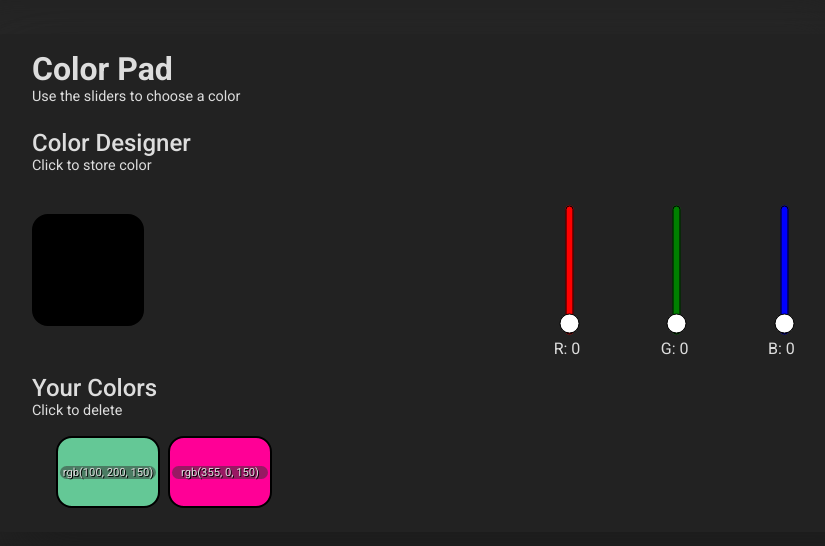
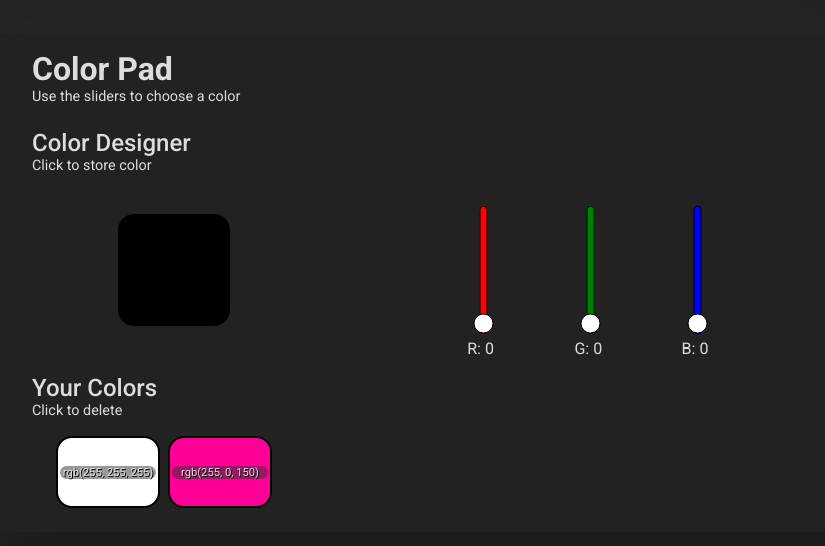
Before and after one commit to Nathan-Payne/color_pad, a Vue app: page / in a window 1280 px wide. Shown: the top 546 px of the page, without its empty margins (208-1033 px from the left). Built offline with nearby package versions, Linux system fonts and the light colour scheme.

Commit message:
bind slider input event to sendColor(), add transitions to colorPalette, add hover states to clickable elements

```diff
--- a/src/App.vue
+++ b/src/App.vue
@@ -19,8 +19,8 @@ const app = {
   data: function() {
     return {
       savedColors: [
-        { id: 1, colorCss: "background-color: rgb(100, 200, 150)" },
-        { id: 2, colorCss: "background-color: rgb(355, 0, 150)" },
+        { id: 1, colorCss: "background-color: rgb(255, 255, 255)" },
+        { id: 2, colorCss: "background-color: rgb(255, 0, 150)" },
       ],
     };
   },
--- a/src/components/colorDesigner.vue
+++ b/src/components/colorDesigner.vue
@@ -59,7 +59,8 @@ export default {
 #designer-main {
   display: flex;
   align-items: center;
-  justify-content: space-between;
+  justify-content: space-around;
+  flex-wrap: wrap;
 }
 
 .color-show-group {
@@ -75,6 +76,11 @@ export default {
   border: 2px solid black;
   border-radius: 1rem;
   cursor: pointer;
+  transition: transform 250ms ease-in-out;
+}
+.color-show:hover {
+  transform: scale(1.2, 1.2);
+  transition: transform 250ms ease-in-out;
 }
 
 .slider-group {
@@ -83,4 +89,11 @@ export default {
   gap: 0.7rem;
   margin-left: 2rem;
 }
+
+@media (max-width: 768px) {
+  .slider-group {
+    gap: 0;
+    margin-left: 0rem;
+  }
+}
 </style>
--- a/src/components/paletteDisplay.vue
+++ b/src/components/paletteDisplay.vue
@@ -3,6 +3,7 @@
     <h2>Your Colors</h2>
     <h4>Click to delete</h4>
     <div id="savedColors">
+      <transition-group name="slide" @before-leave="beforeLeave" appear>
         <div
           class="savedColor"
           v-for="color in savedColors"
@@ -12,6 +13,7 @@
         >
           <span class="rgbFormat">{{ color.colorCss.split(":")[1] }}</span>
         </div>
+      </transition-group>
     </div>
   </section>
 </template>
@@ -26,12 +28,21 @@ export default {
     deleteColor(colorId) {
       eventBus.$emit("deleteColor", colorId);
     },
+    beforeLeave(el) {
+      const { marginLeft, marginTop, width, height } = window.getComputedStyle(
+        el
+      );
+      el.style.left = `${el.offsetLeft - parseFloat(marginLeft, 10)}px`;
+      el.style.top = `${el.offsetTop - parseFloat(marginTop, 10)}px`;
+      el.style.width = width;
+      el.style.height = height;
+    },
   },
 };
 </script>
 
 <style>
-#savedColors {
+#savedColors > span {
   margin-top: 1.1rem;
   padding-left: 1.5rem;
   display: grid;
@@ -49,10 +60,32 @@ export default {
   text-shadow: 1px 1px black;
   font-size: 0.7rem;
 }
+.savedColor:hover {
+  border: 1px solid #333;
+}
 .rgbFormat {
   background-color: rgba(50, 50, 50, 0.5);
   border-radius: 20px;
   width: 6rem;
   text-align: center;
 }
+
+.slide-enter {
+  transform: translateY(-25px);
+  opacity: 0;
+}
+.slide-enter-active {
+  transition: all 250ms ease-in-out;
+}
+.slide-leave-active {
+  transition: all 250ms ease-in-out;
+  position: absolute;
+}
+.slide-leave-to {
+  transform: translateY(25px);
+  opacity: 0;
+}
+.slide-move {
+  transition: all 250ms ease-in-out;
+}
 </style>
--- a/src/components/slider.vue
+++ b/src/components/slider.vue
@@ -7,7 +7,7 @@
       max="255"
       v-model="value"
       :style="`background-color: ${sliderColor}`"
-      v-on:change="sendColor()"
+      v-on:input="sendColor()"
     />
     <label for="sliderInput">
       {{ letterColor }}: <span>{{ value }}</span>
@@ -84,4 +84,10 @@ label {
   bottom: 0%;
   left: 2rem;
 }
+
+@media (max-width: 768px) {
+  .slider {
+    width: 4.5rem;
+  }
+}
 </style>
```
Also changed, not shown: src/assets/logo.png (deleted). Lines whose indentation alone changed are shown as unchanged.
